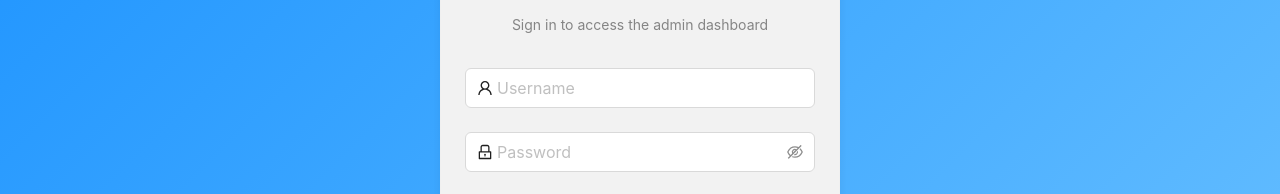
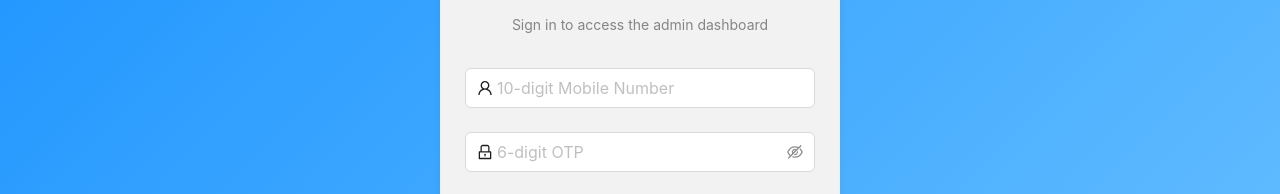
Before and after one commit to 123-technical/deliveryapp-admin-dashboard, a React (Vite) app in the folder @latest/: page /login in a window 1280 px wide. Shown: the part 326-520 px from the top of the page. Built offline with nearby package versions, Linux system fonts and the light colour scheme; no server answers.

Commit message:
feat: implement login page and define authentication interfaces

```diff
--- a/@latest/src/pages/Login.tsx
+++ b/@latest/src/pages/Login.tsx
@@ -3,6 +3,7 @@ import { Form, Input, Button, Card, Typography, Space, App } from "antd";
 import { UserOutlined, LockOutlined, LoginOutlined } from "@ant-design/icons";
 import { useAuth } from "../contexts/AuthContext";
 import { useNavigate } from "react-router-dom";
+import { LoginCredentials } from "../types/auth";
 
 const { Title, Text } = Typography;
 
@@ -12,7 +13,7 @@ export default function LoginPage() {
   const navigate = useNavigate();
   const { message } = App.useApp();
 
-  const handleLogin = async (values: LoginFormValues) => {
+  const handleLogin = async (values: LoginCredentials) => {
     try {
       setLoading(true);
       await login(values);
@@ -79,37 +80,32 @@ export default function LoginPage() {
           autoComplete="off"
           size="large"
         >
-          {/* <Form.Item
+          <Form.Item
             name="mobile"
             rules={[
-              { required: true, message: "Please enter your Mobile Nummber!" },
+              { required: true, message: "Please enter your mobile number!" },
+              { pattern: /^\d{10}$/, message: "Mobile number must be 10 digits" }
             ]}
           >
             <Input
               prefix={<UserOutlined />}
-              placeholder="Mobile Number"
-              style={{ borderRadius: "6px" }}
-            />
-          </Form.Item> */}
-
-          <Form.Item
-            name="username"
-            rules={[{ required: true, message: "Please enter your username!" }]}
-          >
-            <Input
-              prefix={<UserOutlined />}
-              placeholder="Username"
+              placeholder="10-digit Mobile Number"
+              maxLength={10}
               style={{ borderRadius: "6px" }}
             />
           </Form.Item>
 
           <Form.Item
-            name="password"
-            rules={[{ required: true, message: "Please input your password!" }]}
+            name="otp"
+            rules={[
+              { required: true, message: "Please input your OTP!" },
+              { pattern: /^\d{6}$/, message: "OTP must be 6 digits" }
+            ]}
           >
             <Input.Password
               prefix={<LockOutlined />}
-              placeholder="Password"
+              placeholder="6-digit OTP"
+              maxLength={6}
               style={{ borderRadius: "6px" }}
             />
           </Form.Item>
--- a/@latest/src/types/auth.ts
+++ b/@latest/src/types/auth.ts
@@ -1,7 +1,6 @@
 export interface LoginCredentials {
-  mobile?: string;
-  username?: string;
-  password: string;
+  mobile: string;
+  otp: string;
 }
 
 export interface AuthUser {
```
